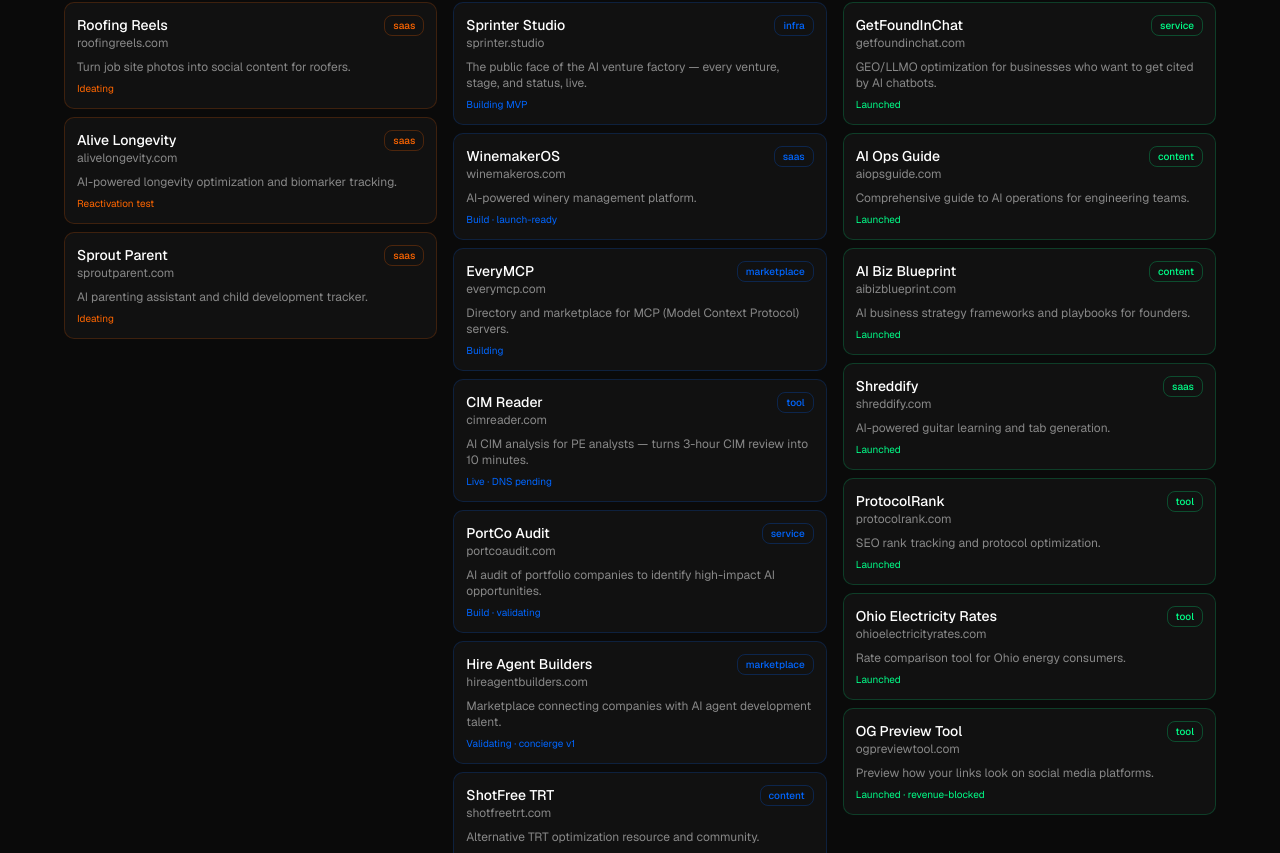
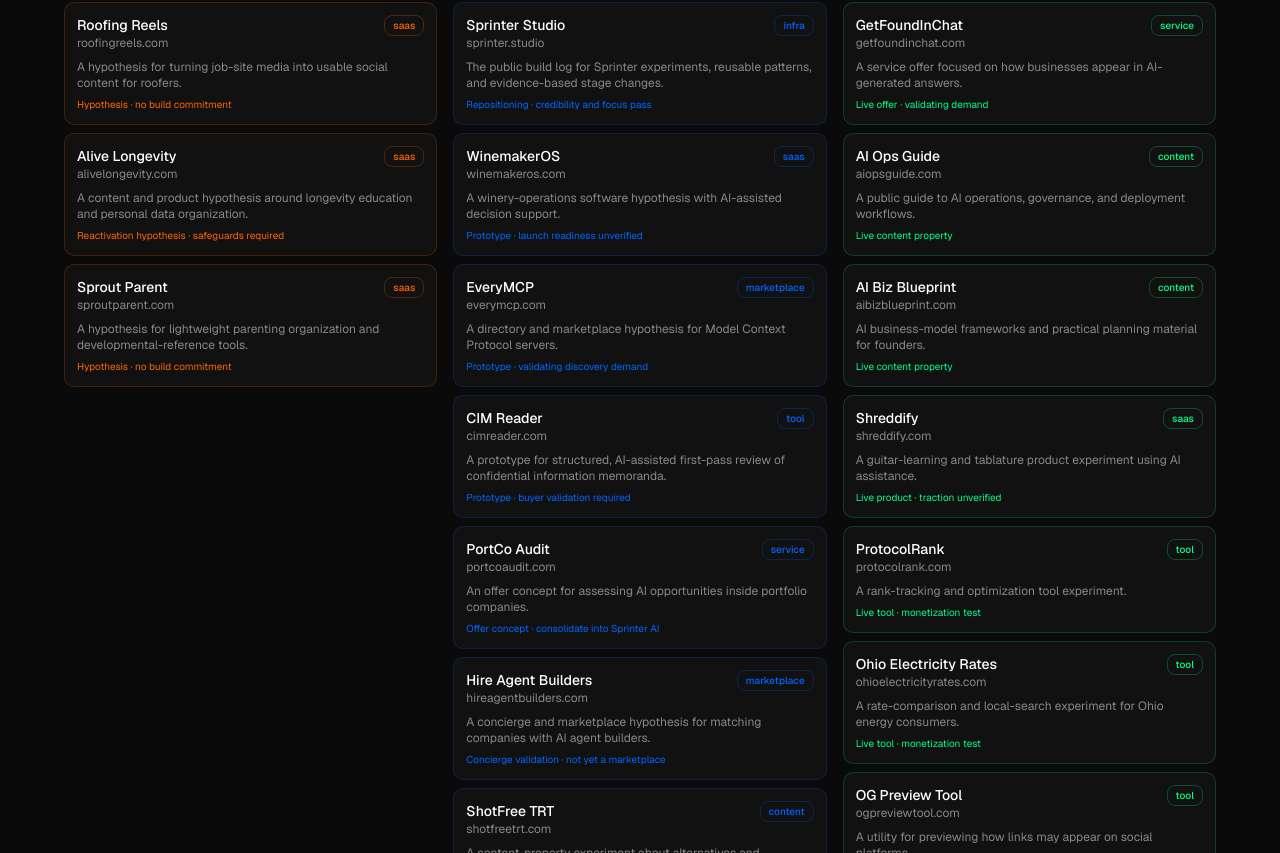
Before and after one commit to tylerdr/sprinter-studio, a Next.js app: page / in a window 1280 px wide. Shown: the part 3267-4120 px from the top of the page. Built offline with nearby package versions, Linux system fonts and the light colour scheme.

Commit message:
fix: replace portfolio hype with evidence-based experiment status

```diff
--- a/app/data/ventures.ts
+++ b/app/data/ventures.ts
@@ -15,19 +15,20 @@ export interface Venture {
 }
 
 export const ventures: Venture[] = [
-  // SAIL (launched, generating traction)
+  // SAIL: live properties that have earned continued observation or work.
+  // Sail does not imply meaningful revenue, durable demand, or a standalone company.
   {
     slug: 'getfoundinchat',
     name: 'GetFoundInChat',
     domain: 'getfoundinchat.com',
-    description: 'GEO/LLMO optimization for businesses who want to get cited by AI chatbots.',
+    description: 'A service offer focused on how businesses appear in AI-generated answers.',
     stage: 'sail',
     archetype: 'service',
-    status: 'Launched',
+    status: 'Live offer · validating demand',
     url: 'https://getfoundinchat.com',
-    icp: 'B2B companies that want visibility in ChatGPT, Perplexity, Gemini, and Claude.',
-    monetization: 'Service packages + sprint retainers.',
-    signal: 'Live offer in market with clear founder-service fit.',
+    icp: 'B2B companies exploring visibility in ChatGPT, Perplexity, Gemini, and Claude.',
+    monetization: 'Service packages or bounded optimization sprints.',
+    signal: 'Public offer and delivery hypothesis exist; repeatable demand still needs evidence.',
     featured: true,
     screenshot: '/ventures/getfoundinchat.webp',
   },
@@ -35,14 +36,14 @@ export const ventures: Venture[] = [
     slug: 'aiopsguide',
     name: 'AI Ops Guide',
     domain: 'aiopsguide.com',
-    description: 'Comprehensive guide to AI operations for engineering teams.',
+    description: 'A public guide to AI operations, governance, and deployment workflows.',
     stage: 'sail',
     archetype: 'content',
-    status: 'Launched',
+    status: 'Live content property',
     url: 'https://aiopsguide.com',
-    icp: 'Technical leaders figuring out AI ops, governance, and deployment workflows.',
-    monetization: 'Content-led acquisition into advisory, products, and tools.',
-    signal: 'Authority-building asset with organic search upside.',
+    icp: 'Technical leaders learning how to operate and govern AI systems.',
+    monetization: 'Content-led acquisition into relevant services, products, or tools.',
+    signal: 'Useful authority asset; traffic and conversion must determine continued investment.',
     featured: true,
     screenshot: '/ventures/aiopsguide.webp',
   },
@@ -50,14 +51,14 @@ export const ventures: Venture[] = [
     slug: 'aibizblueprint',
     name: 'AI Biz Blueprint',
     domain: 'aibizblueprint.com',
-    description: 'AI business strategy frameworks and playbooks for founders.',
+    description: 'AI business-model frameworks and practical planning material for founders.',
     stage: 'sail',
     archetype: 'content',
-    status: 'Launched',
+    status: 'Live content property',
     url: 'https://aibizblueprint.com',
-    icp: 'Founders and operators designing AI-native business models.',
-    monetization: 'Lead generation into consulting, products, and playbooks.',
-    signal: 'Strong thesis fit with the studio’s public narrative.',
+    icp: 'Founders and operators evaluating AI-native business models.',
+    monetization: 'Content-led acquisition into consulting, products, or paid playbooks.',
+    signal: 'Public property is live; qualified demand and monetization remain the decision gates.',
     featured: true,
     screenshot: '/ventures/aibizblueprint.webp',
   },
@@ -65,84 +66,84 @@ export const ventures: Venture[] = [
     slug: 'shreddify',
     name: 'Shreddify',
     domain: 'shreddify.com',
-    description: 'AI-powered guitar learning and tab generation.',
+    description: 'A guitar-learning and tablature product experiment using AI assistance.',
     stage: 'sail',
     archetype: 'saas',
-    status: 'Launched',
+    status: 'Live product · traction unverified',
     url: 'https://shreddify.com',
-    icp: 'Guitarists who want faster practice loops and personalized learning support.',
-    monetization: 'Subscription SaaS.',
-    signal: 'Consumer AI product already shipped.',
+    icp: 'Guitarists interested in faster practice loops and personalized learning support.',
+    monetization: 'Consumer subscription hypothesis.',
+    signal: 'The product has shipped; retention and willingness to pay are the remaining proof.',
     screenshot: '/ventures/shreddify.webp',
   },
   {
     slug: 'protocolrank',
     name: 'ProtocolRank',
     domain: 'protocolrank.com',
-    description: 'SEO rank tracking and protocol optimization.',
+    description: 'A rank-tracking and optimization tool experiment.',
     stage: 'sail',
     archetype: 'tool',
-    status: 'Launched',
+    status: 'Live tool · monetization test',
     url: 'https://protocolrank.com',
     icp: 'SEO operators and growth teams tracking search visibility.',
     monetization: 'Tool subscription or internal growth infrastructure.',
-    signal: 'Live property with direct overlap to studio distribution systems.',
+    signal: 'Functional property with possible reuse in Sprinter distribution workflows.',
     screenshot: '/ventures/protocolrank.webp',
   },
   {
     slug: 'ohioelectricityrates',
     name: 'Ohio Electricity Rates',
     domain: 'ohioelectricityrates.com',
-    description: 'Rate comparison tool for Ohio energy consumers.',
+    description: 'A rate-comparison and local-search experiment for Ohio energy consumers.',
     stage: 'sail',
     archetype: 'tool',
-    status: 'Launched',
+    status: 'Live tool · monetization test',
     url: 'https://ohioelectricityrates.com',
-    icp: 'Ohio consumers shopping electricity suppliers and rates.',
-    monetization: 'Lead gen / affiliate / local SEO monetization.',
-    signal: 'Functional vertical SEO asset.',
+    icp: 'Ohio consumers comparing electricity suppliers and rates.',
+    monetization: 'Lead generation, affiliate, or local-search hypothesis.',
+    signal: 'Functional vertical-search property; traffic quality and economics remain the gate.',
     screenshot: '/ventures/ohioelectricityrates.webp',
   },
   {
     slug: 'ogpreviewtool',
     name: 'OG Preview Tool',
     domain: 'ogpreviewtool.com',
-    description: 'Preview how your links look on social media platforms.',
+    description: 'A utility for previewing how links may appear on social platforms.',
     stage: 'sail',
     archetype: 'tool',
-    status: 'Launched · revenue-blocked',
-    icp: 'Marketers and developers validating social share cards.',
-    monetization: 'Free tool into paid design / optimization workflow.',
-    signal: 'Useful tool with clear utility, monetization still blocked.',
+    status: 'Live tool · monetization blocked',
+    icp: 'Marketers and developers validating social-share cards.',
+    monetization: 'Free utility into a paid design or optimization workflow.',
+    signal: 'Utility is clear; a credible paid path has not yet been proven.',
   },
 
-  // SPRINT (building, validating)
+  // SPRINT: bounded builds intended to answer a specific question.
   {
     slug: 'sprinter-studio',
     name: 'Sprinter Studio',
     domain: 'sprinter.studio',
-    description: 'The public face of the AI venture factory — every venture, stage, and status, live.',
+    description: 'The public build log for Sprinter experiments, reusable patterns, and evidence-based stage changes.',
     stage: 'sprint',
     archetype: 'infra',
-    status: 'Building MVP',
+    status: 'Repositioning · credibility and focus pass',
     url: 'https://sprinter.studio',
-    icp: 'Founders, operators, clients, and talent evaluating the studio model.',
-    monetization: 'Trust surface for consulting, partnerships, and future studio products.',
-    signal: 'Core narrative asset for the whole portfolio.',
+    icp: 'Builders, collaborators, and prospects evaluating how Sprinter experiments and learns.',
+    monetization: 'Trust and learning surface that routes commercial demand to the focused Sprinter sites.',
+    signal: 'Useful only if the record remains honest and reinforces focus rather than portfolio theater.',
     featured: true,
   },
   {
     slug: 'winemakeros',
     name: 'WinemakerOS',
     domain: 'winemakeros.com',
-    description: 'AI-powered winery management platform.',
+    description: 'A winery-operations software hypothesis with AI-assisted decision support.',
     stage: 'sprint',
     archetype: 'saas',
-    status: 'Build · launch-ready',
+    status: 'Prototype · launch readiness unverified',
     url: 'https://winemakeros.com',
-    icp: 'Small and midsize wineries that want operational leverage and decision support.',
-    monetization: 'Subscription SaaS with winery-specific tooling.',
-    signal: 'One of the stronger vertical-software plays in the portfolio.',
+    icp: 'Small and midsize wineries evaluating better operational tooling.',
+    monetization: 'Winery-specific subscription software hypothesis.',
+    signal: 'Domain specificity is promising; operator validation and distribution are still required.',
     featured: true,
     screenshot: '/ventures/winemakeros.webp',
   },
@@ -150,14 +151,14 @@ export const ventures: Venture[] = [
     slug: 'everymcp',
     name: 'EveryMCP',
     domain: 'everymcp.com',
-    description: 'Directory and marketplace for MCP (Model Context Protocol) servers.',
+    description: 'A directory and marketplace hypothesis for Model Context Protocol servers.',
     stage: 'sprint',
     archetype: 'marketplace',
-    status: 'Building',
+    status: 'Prototype · validating discovery demand',
     url: 'https://everymcp.com',
     icp: 'Developers and AI builders looking for MCP servers and integrations.',
-    monetization: 'Marketplace, listings, sponsorships, or premium discovery.',
-    signal: 'Rides the MCP adoption wave directly.',
+    monetization: 'Listings, sponsorships, premium discovery, or marketplace hypothesis.',
+    signal: 'Category activity exists; differentiated utility and durable acquisition remain unproven.',
     featured: true,
     screenshot: '/ventures/everymcp.webp',
   },
@@ -165,14 +166,14 @@ export const ventures: Venture[] = [
     slug: 'cimreader',
     name: 'CIM Reader',
     domain: 'cimreader.com',
-    description: 'AI CIM analysis for PE analysts — turns 3-hour CIM review into 10 minutes.',
+    description: 'A prototype for structured, AI-assisted first-pass review of confidential information memoranda.',
     stage: 'sprint',
     archetype: 'tool',
-    status: 'Live · DNS pending',
+    status: 'Prototype · buyer validation required',
     url: 'https://cimreader.com',
-    icp: 'PE analysts, family offices, and independent sponsors buried in CIM review.',
-    monetization: 'Per-report fee or SaaS subscription.',
-    signal: 'Strong pain, warm lead access, clear ROI story.',
+    icp: 'PE analysts, family offices, and independent sponsors reviewing CIMs.',
+    monetization: 'Per-report fee or subscription hypothesis.',
+    signal: 'The workflow is costly and document-heavy; accuracy, trust, and willingness to pay must be tested.',
     featured: true,
     screenshot: '/ventures/cimreader.webp',
   },
@@ -180,125 +181,155 @@ export const ventures: Venture[] = [
     slug: 'portcoaudit',
     name: 'PortCo Audit',
     domain: 'portcoaudit.com',
-    description: 'AI audit of portfolio companies to identify high-impact AI opportunities.',
+    description: 'An offer concept for assessing AI opportunities inside portfolio companies.',
     stage: 'sprint',
     archetype: 'service',
-    status: 'Build · validating',
+    status: 'Offer concept · consolidate into Sprinter AI',
     url: 'https://portcoaudit.com',
-    icp: 'Private equity firms and portfolio operators.',
-    monetization: 'Audit engagements + downstream AI implementation work.',
-    signal: 'High-ticket service with natural expansion revenue.',
+    icp: 'Private equity firms, family offices, and portfolio operators.',
+    monetization: 'Paid diagnostic with implementation follow-on where justified.',
+    signal: 'The need belongs inside the broader Sprinter AI operating-partner offer rather than another standalone brand.',
     screenshot: '/ventures/portcoaudit.webp',
   },
   {
     slug: 'hireagentbuilders',
     name: 'Hire Agent Builders',
     domain: 'hireagentbuilders.com',
-    description: 'Marketplace connecting companies with AI agent development talent.',
+    description: 'A concierge and marketplace hypothesis for matching companies with AI agent builders.',
     stage: 'sprint',
     archetype: 'marketplace',
-    status: 'Validating · concierge v1',
+    status: 'Concierge validation · not yet a marketplace',
     url: 'https://hireagentbuilders.com',
-    icp: 'Teams that need agent builders fast without doing full recruiting.',
-    monetization: 'Placement fee, marketplace rake, or lead-gen model.',
-    signal: 'Demand exists; execution model still tightening.',
+    icp: 'Teams that need qualified AI implementation talent.',
+    monetization: 'Placement fee, referral, or marketplace hypothesis.',
+    signal: 'Demand and supply quality must be validated manually before software investment.',
     screenshot: '/ventures/hireagentbuilders.webp',
   },
   {
     slug: 'shotfreetrt',
     name: 'ShotFree TRT',
     domain: 'shotfreetrt.com',
-    description: 'Alternative TRT optimization resource and community.',
+    description: 'A content-property experiment about alternatives and questions around TRT delivery.',
     stage: 'sprint',
     archetype: 'content',
-    status: 'Live',
+    status: 'Live content property · editorial validation',
     url: 'https://shotfreetrt.com',
-    icp: 'Men exploring TRT alternatives and hormone optimization.',
-    monetization: 'Content-led offers, partnerships, and affiliate revenue.',
-    signal: 'Live property with niche demand.',
+    icp: 'Adults researching TRT delivery options and questions to discuss with qualified clinicians.',
+    monetization: 'Content, referral, or partnership hypothesis subject to health-content safeguards.',
+    signal: 'Niche search intent may exist; accuracy, safety, and responsible monetization are non-negotiable gates.',
     screenshot: '/ventures/shotfreetrt.webp',
   },
   {
     slug: 'sprinteragent',
     name: 'Sprinter Agent',
     domain: 'sprinteragent.com',
-    description: 'AI agent infrastructure and deployment platform.',
+    description: 'An infrastructure experiment for deploying and operating bounded AI-agent workflows.',
     stage: 'sprint',
     archetype: 'infra',
-    status: 'Live · DNS propagating',
+    status: 'Prototype · internal reuse test',
     url: 'https://sprinteragent.com',
-    icp: 'Builders and companies deploying production AI agents.',
-    monetization: 'Infra subscription or enterprise tooling.',
-    signal: 'Core infrastructure adjacency to the studio thesis.',
+    icp: 'Builders and companies evaluating production AI-agent infrastructure.',
+    monetization: 'Infrastructure subscription or enterprise tooling hypothesis.',
+    signal: 'The strongest near-term value may be internal reuse rather than a standalone product.',
     screenshot: '/ventures/sprinteragent.webp',
   },
   {
     slug: 'roofrainmaker',
     name: 'Roof Rainmaker',
     domain: 'roofrainmaker.com',
-    description: 'AI-powered website + lead-gen system for roofing contractors.',
+    description: 'A website, lead-capture, and follow-up service hypothesis for roofing contractors.',
     stage: 'sprint',
     archetype: 'service',
-    status: 'Sprint · nearing Sail',
+    status: 'Live service concept · validating demand',
     url: 'https://roofrainmaker.com',
-    icp: 'Roofing contractors that need better websites and inbound leads.',
-    monetization: 'Setup fees + recurring marketing/automation retainers.',
-    signal: 'Strong founder-market fit and direct outbound path.',
+    icp: 'Roofing contractors that need a stronger website and inbound follow-up system.',
+    monetization: 'Setup fees plus recurring marketing or automation support.',
+    signal: 'Clear buyer and outbound route exist; repeatable acquisition and delivery economics need proof.',
     featured: true,
     screenshot: '/ventures/roofrainmaker.webp',
   },
 
-  // AMBLE (ideating, validating)
+  // AMBLE: questions and hypotheses under investigation. No build commitment.
   {
     slug: 'roofingreels',
     name: 'Roofing Reels',
     domain: 'roofingreels.com',
-    description: 'Turn job site photos into social content for roofers.',
+    description: 'A hypothesis for turning job-site media into usable social content for roofers.',
     stage: 'amble',
     archetype: 'saas',
-    status: 'Ideating',
-    icp: 'Roofers with job photos but no content engine.',
-    monetization: 'Subscription SaaS upsell from roofing clients.',
-    signal: 'Natural expansion product off Roof Rainmaker.',
+    status: 'Hypothesis · no build commitment',
+    icp: 'Roofers with job photos but no consistent content workflow.',
+    monetization: 'Possible subscription or service add-on.',
+    signal: 'Adjacent to roofing distribution work, but customer pull has not been established.',
   },
   {
     slug: 'alivelongevity',
     name: 'Alive Longevity',
     domain: 'alivelongevity.com',
-    description: 'AI-powered longevity optimization and biomarker tracking.',
+    description: 'A content and product hypothesis around longevity education and personal data organization.',
     stage: 'amble',
     archetype: 'saas',
-    status: 'Reactivation test',
+    status: 'Reactivation hypothesis · safeguards required',
     url: 'https://alivelongevity.com',
-    icp: 'Health-conscious consumers tracking biomarkers and protocol decisions.',
-    monetization: 'Subscription SaaS or premium health optimization program.',
-    signal: 'Compelling space, currently in reactivation.',
+    icp: 'Adults interested in organizing health information and discussing goals with qualified professionals.',
+    monetization: 'Content, software, or professional-directory hypotheses subject to health and claims safeguards.',
+    signal: 'Audience interest may exist; trustworthy sourcing, scope boundaries, and responsible monetization come first.',
     screenshot: '/ventures/alivelongevity.webp',
   },
   {
     slug: 'sproutparent',
     name: 'Sprout Parent',
     domain: 'sproutparent.com',
-    description: 'AI parenting assistant and child development tracker.',
+    description: 'A hypothesis for lightweight parenting organization and developmental-reference tools.',
     stage: 'amble',
     archetype: 'saas',
-    status: 'Ideating',
-    icp: 'Parents who want lightweight decision support and developmental guidance.',
-    monetization: 'Consumer subscription or membership.',
-    signal: 'Early but strategically interesting.',
+    status: 'Hypothesis · no build commitment',
+    icp: 'Parents seeking organization and age-appropriate reference material.',
+    monetization: 'Consumer subscription or membership hypothesis.',
+    signal: 'Personal relevance is not market evidence; safety, trust, and demand must be validated first.',
   },
 ]
 
 export const stageConfig = {
-  amble: { label: 'Amble', color: 'text-accent-orange', bg: 'bg-accent-orange/10', border: 'border-accent-orange/30', hex: '#ff6600' },
-  sprint: { label: 'Sprint', color: 'text-accent-blue', bg: 'bg-accent-blue/10', border: 'border-accent-blue/30', hex: '#0066ff' },
-  sail: { label: 'Sail', color: 'text-accent-green', bg: 'bg-accent-green/10', border: 'border-accent-green/30', hex: '#00ff88' },
-  revenue: { label: 'Revenue', color: 'text-accent-green', bg: 'bg-accent-green/10', border: 'border-accent-green/30', hex: '#00ff88' },
-  archived: { label: 'Archived', color: 'text-text-muted', bg: 'bg-text-muted/10', border: 'border-text-muted/30', hex: '#888888' },
+  amble: {
+    label: 'Amble',
+    color: 'text-accent-orange',
+    bg: 'bg-accent-orange/10',
+    border: 'border-accent-orange/30',
+    hex: '#ff6600',
+  },
+  sprint: {
+    label: 'Sprint',
+    color: 'text-accent-blue',
+    bg: 'bg-accent-blue/10',
+    border: 'border-accent-blue/30',
+    hex: '#0066ff',
+  },
+  sail: {
+    label: 'Sail',
+    color: 'text-accent-green',
+    bg: 'bg-accent-green/10',
+    border: 'border-accent-green/30',
+    hex: '#00ff88',
+  },
+  revenue: {
+    label: 'Revenue',
+    color: 'text-accent-green',
+    bg: 'bg-accent-green/10',
+    border: 'border-accent-green/30',
+    hex: '#00ff88',
+  },
+  archived: {
+    label: 'Archived',
+    color: 'text-text-muted',
+    bg: 'bg-text-muted/10',
+    border: 'border-text-muted/30',
+    hex: '#888888',
+  },
 } as const
 
 export function getVenturesByStage(stage: Venture['stage']) {
-  return ventures.filter(v => v.stage === stage)
+  return ventures.filter((venture) => venture.stage === stage)
 }
 
 export const featuredVentures = ventures.filter((venture) => venture.featured)
```
